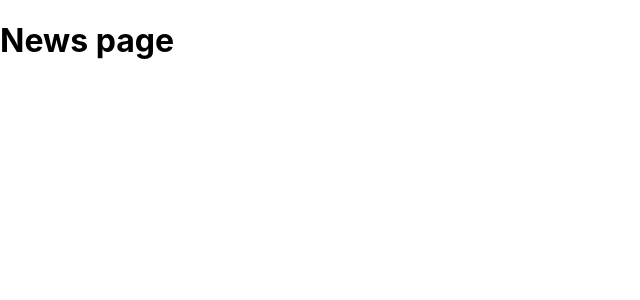
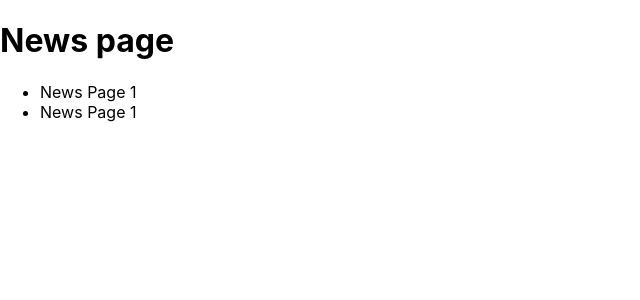
Before and after one commit to AlexBrilevski/nextjs-pages-router, a Next.js app: page /news in a window 1280 px wide. Shown: the top 300 px of the page, without its empty margins (0-640 px from the left). Built offline with nearby package versions, Linux system fonts and the light colour scheme.

Commit message:
Links to hardcoded news details pages were added

```diff
--- a/pages/news/index.js
+++ b/pages/news/index.js
@@ -1,6 +1,22 @@
+import Link from 'next/link';
+
 function NewsPage() {
   return (
-    <h1>News page</h1>
+    <>
+      <h1>News page</h1>
+      <ul>
+        <li>
+          <Link href={'/news/news-page-1'}>
+            News Page 1
+          </Link>
+        </li>
+        <li>
+          <Link href={'/news/news-page-1'}>
+            News Page 1
+          </Link>
+        </li>
+      </ul>
+    </>
   );
 }
 
```
